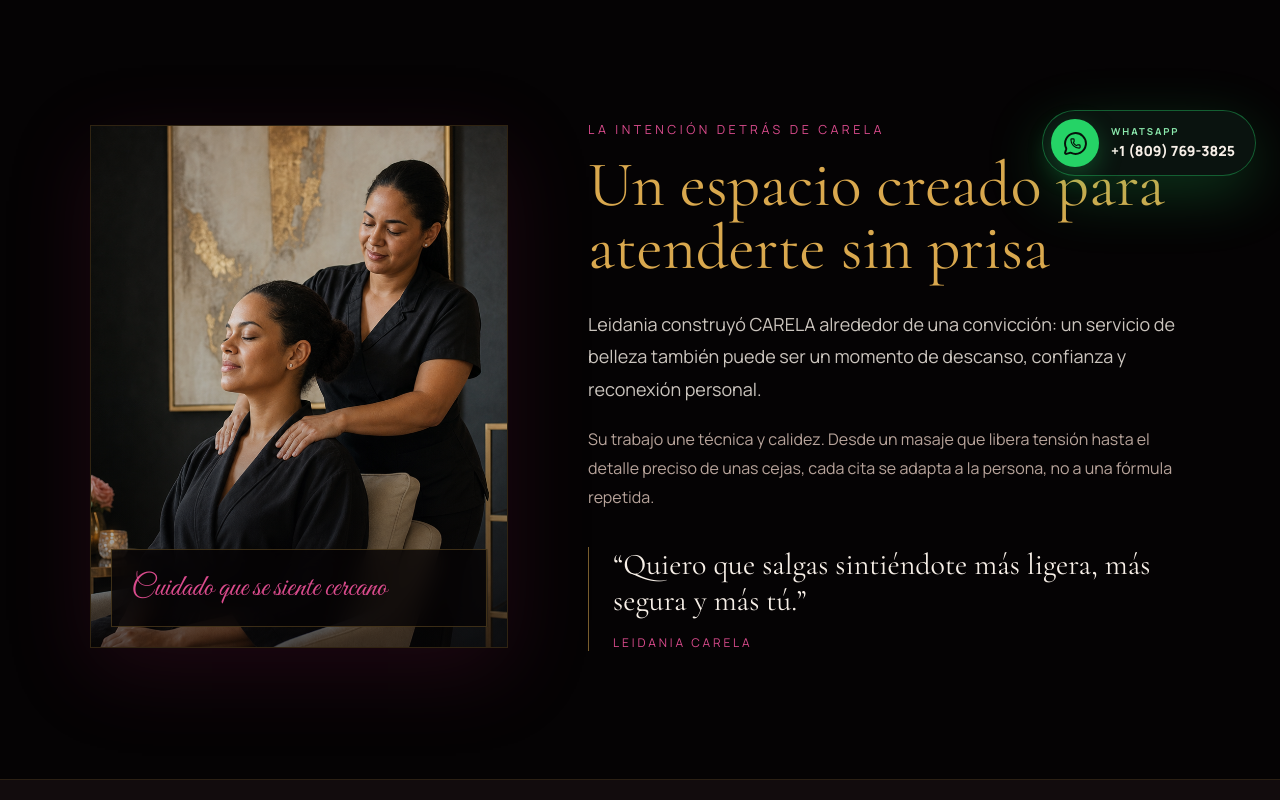
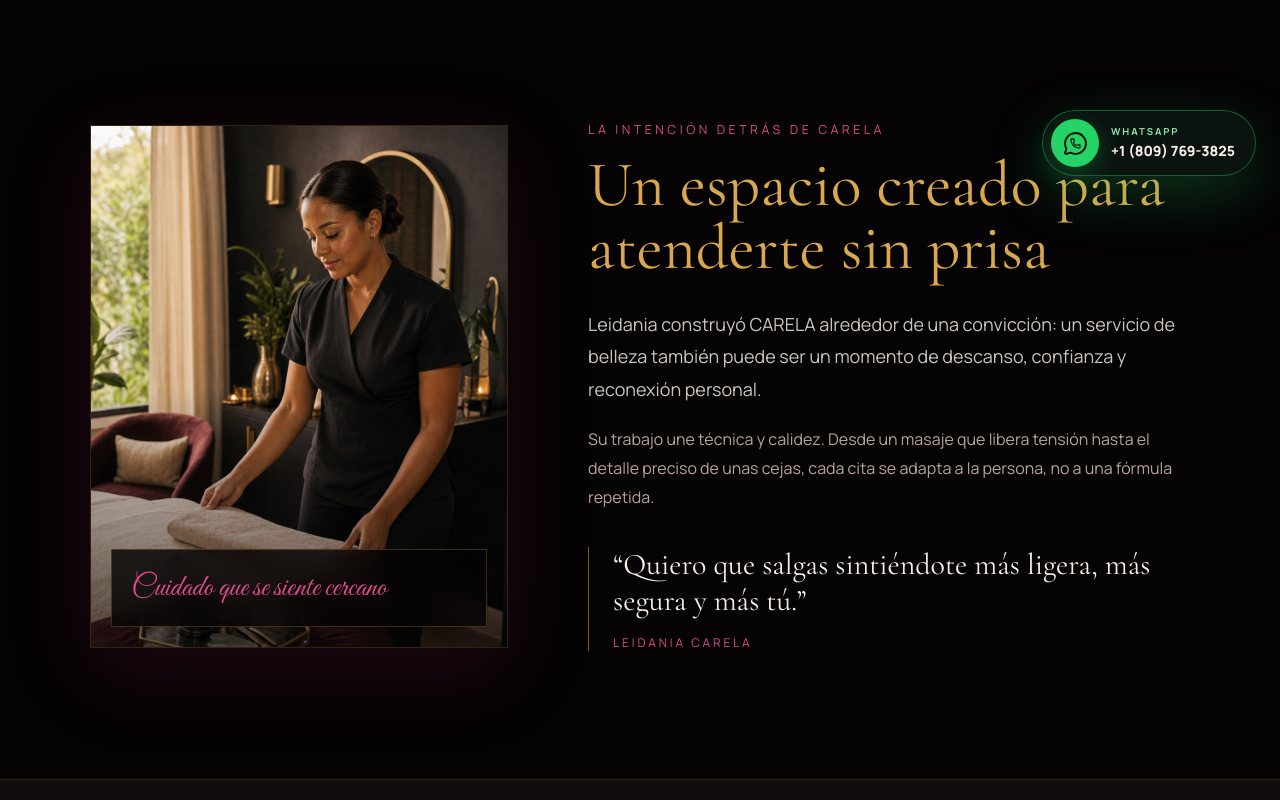
Before and after one commit to carlosreynag06/carela, a Next.js app: page /sobre-leidania in a window 1280 px wide. Shown: the part 600-1400 px from the top of the page. Built offline with nearby package versions, Linux system fonts and the light colour scheme.

Commit message:
Add bespoke imagery to About Leidania

```diff
--- a/app/sobre-leidania/page.tsx
+++ b/app/sobre-leidania/page.tsx
@@ -122,11 +122,11 @@
             <Reveal>
               <div className="relative mx-auto aspect-[4/5] w-full max-w-[34rem] overflow-hidden border border-champagne-gold/20 shadow-premium lg:mx-0">
                 <Image
-                  src="/images/service-page-masajes.png"
-                  alt="Experiencia de cuidado personal durante un masaje de hombros"
+                  src="/images/sobre-intencion-carela.png"
+                  alt="Profesional de bienestar preparando con calma un espacio de atención personalizado"
                   fill
                   sizes="(min-width: 1024px) 34rem, 86vw"
-                  className="object-cover object-[56%_center]"
+                  className="object-cover object-center"
                 />
                 <div className="absolute inset-0 bg-gradient-to-t from-background/60 via-transparent to-transparent" />
                 <div className="absolute inset-x-5 bottom-5 border border-champagne-gold/25 bg-background/80 p-5 backdrop-blur-md">
@@ -296,13 +296,13 @@
             </Reveal>
 
             <Reveal className="h-full" delay={0.1}>
-              <div className="relative aspect-[4/3] overflow-hidden border border-champagne-gold/20 shadow-premium lg:h-full lg:min-h-[30rem] lg:aspect-auto">
+              <div className="relative aspect-[4/5] overflow-hidden border border-champagne-gold/20 shadow-premium lg:h-full lg:min-h-[34rem] lg:aspect-auto">
                 <Image
-                  src="/images/testimonial-depilacion.png"
-                  alt="Productos de cuidado para una experiencia de depilación con cera en CARELA"
+                  src="/images/sobre-experiencia-boutique.png"
+                  alt="Espacio boutique de CARELA preparado con camilla, toallas y detalles cálidos"
                   fill
                   sizes="(min-width: 1024px) 40vw, 86vw"
-                  className="object-cover object-center brightness-[1.14]"
+                  className="object-cover object-center"
                 />
                 <div className="absolute inset-0 bg-gradient-to-t from-background/45 via-transparent to-transparent" />
               </div>
```
Also changed, not shown: public/images/sobre-experiencia-boutique.png (added), public/images/sobre-intencion-carela.png (added).
